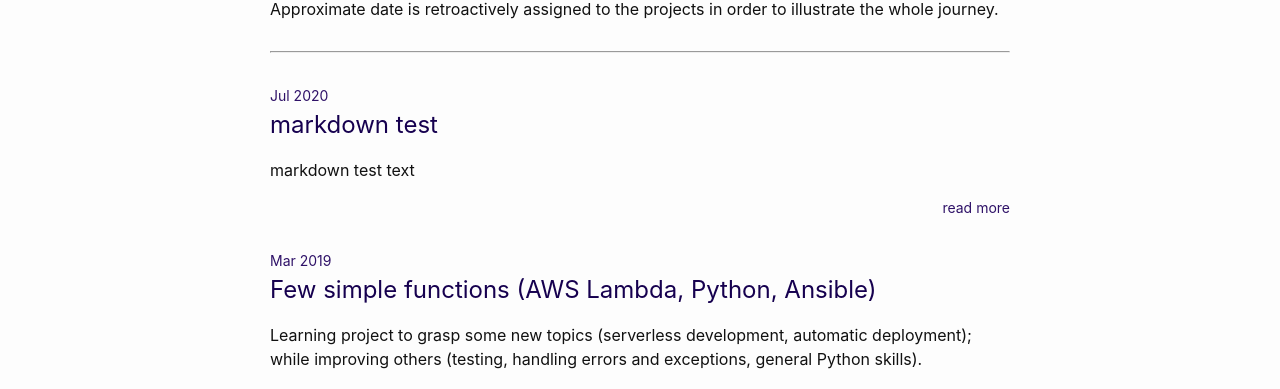
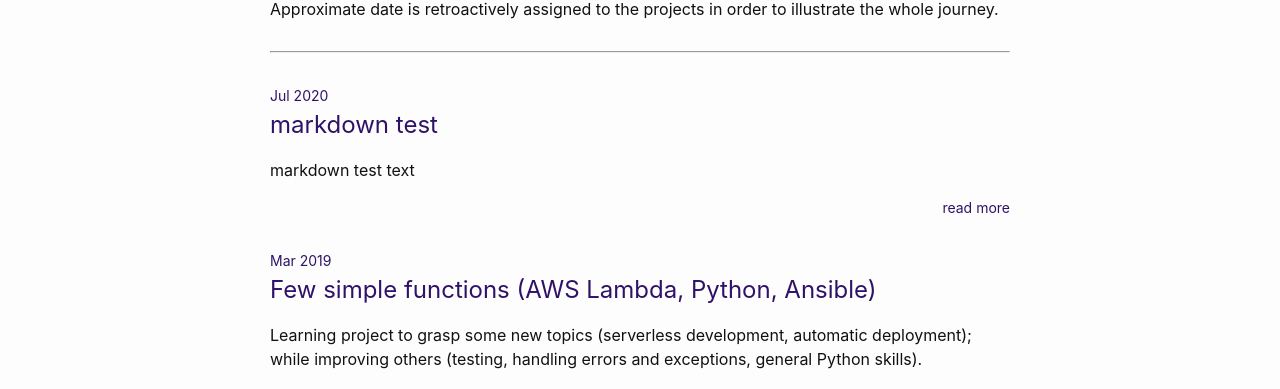
Before and after one commit to inesucrvenom/inesucrvenom.github.io, a Jekyll site: the page built from index.md, in a window 1280 px wide. Shown: the part 158-547 px from the top of the page. Built offline with Jekyll 4.4.1, drawn with Linux system fonts in a browser that asks for light colours; emoji names are drawn with the system emoji font; the list of posts is cut into pages by our own code.

Commit message:
change color

```diff
--- a/_sass/minima/_layout.scss
+++ b/_sass/minima/_layout.scss
@@ -265,7 +265,7 @@
     margin-left: $spacing-unit;
   }
 
-  h1, h2, h3 { color: $brand-color-dark }
+  h1, h2, h3, h4, h5, h6 { color: $brand-color-dark }
 
   h2 {
     @include relative-font-size(1.6);
--- a/_sass/minima/custom-styles.scss
+++ b/_sass/minima/custom-styles.scss
@@ -6,6 +6,6 @@
   font-size: $small-font-size;
 }
 
-.read-more-link {
+a.read-more-link {
   color: $brand-color;
 }
--- a/_sass/minima/skins/mine.scss
+++ b/_sass/minima/skins/mine.scss
@@ -10,7 +10,7 @@
 $background-color:      #fdfdfd !default;
 $code-background-color: #eeeeff !default;
 
-$link-base-color:       $brand-color-dark !default;
+$link-base-color:       $brand-color !default;
 $link-visited-color:    $brand-color !default;
 $link-hover-color:      $text-color !default;
 
```
